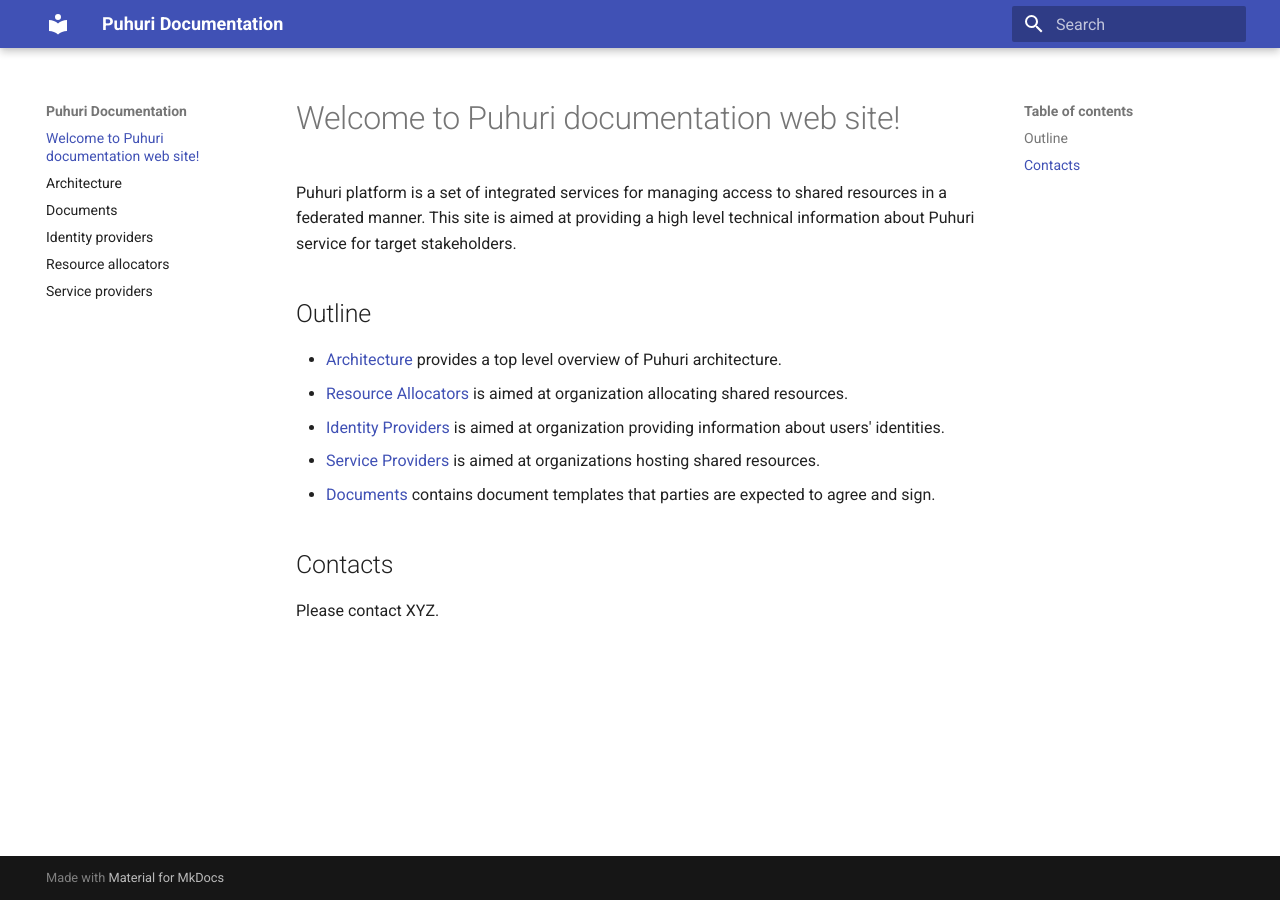
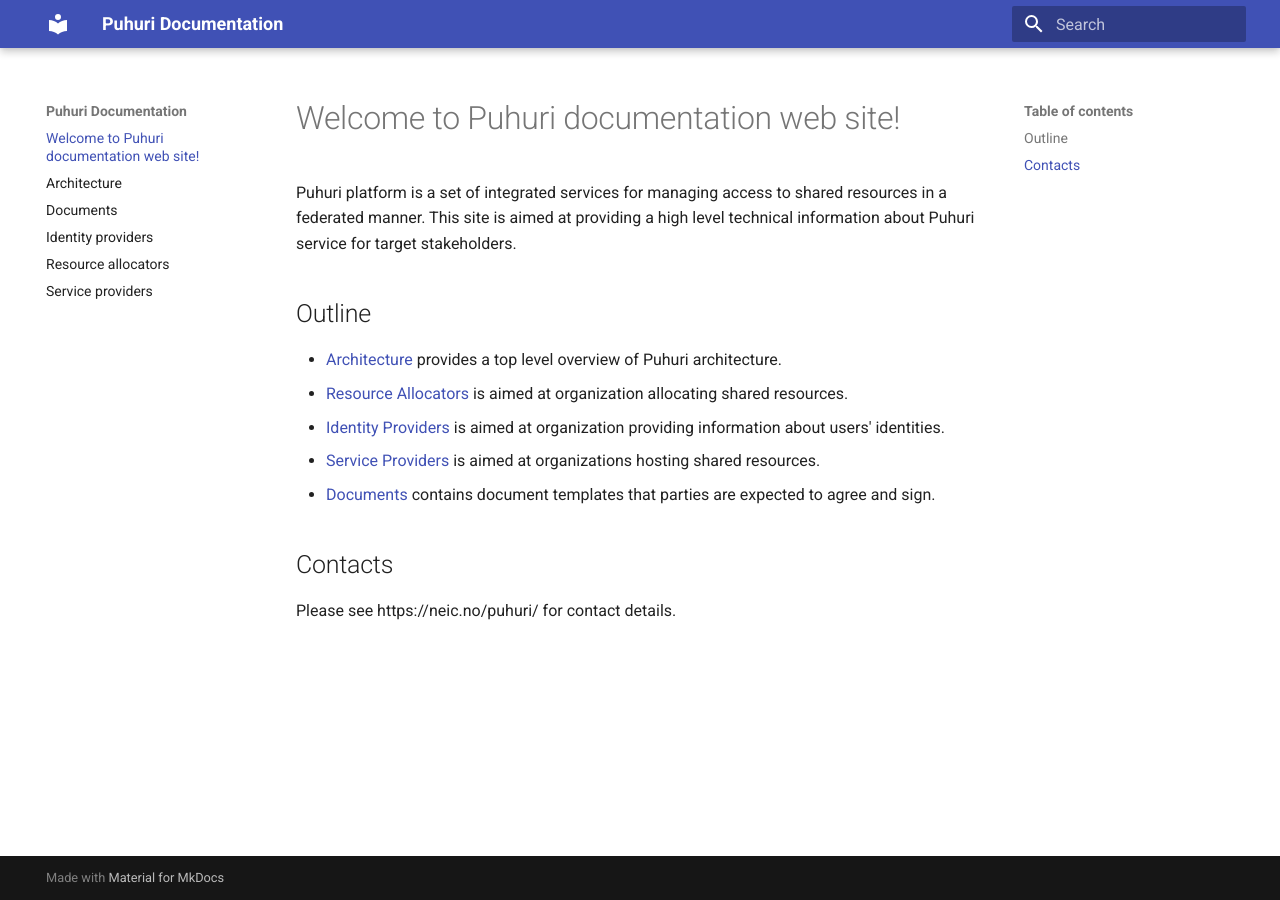
Before and after one commit to neicnordic/puhuri-web, an MkDocs documentation site: the page built from docs/index.md, in a window 1280 px wide. Built offline with MkDocs 1.6.1 and Material for MkDocs 9.7.7, drawn with Linux system fonts in a browser that asks for light colours.

Commit message:
Update contact details

```diff
--- a/docs/index.md
+++ b/docs/index.md
@@ -13,4 +13,4 @@ This site is aimed at providing a high level technical information about Puhuri
 
 ## Contacts
 
-Please contact XYZ.
+Please see https://neic.no/puhuri/ for contact details.
```
